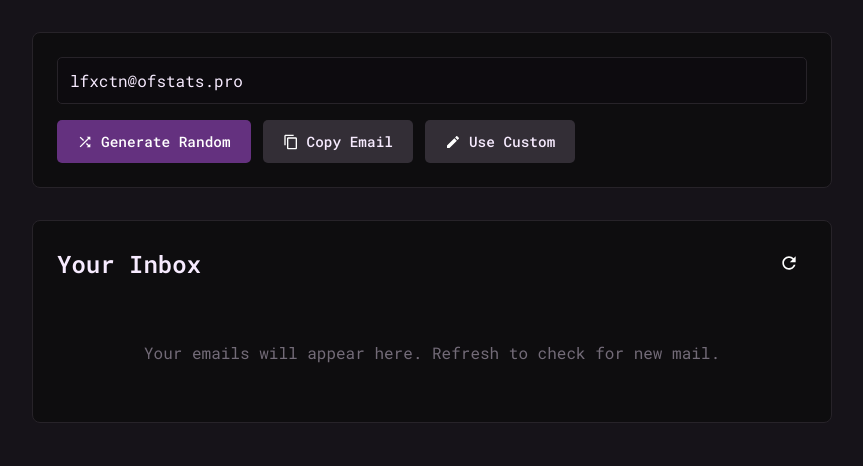
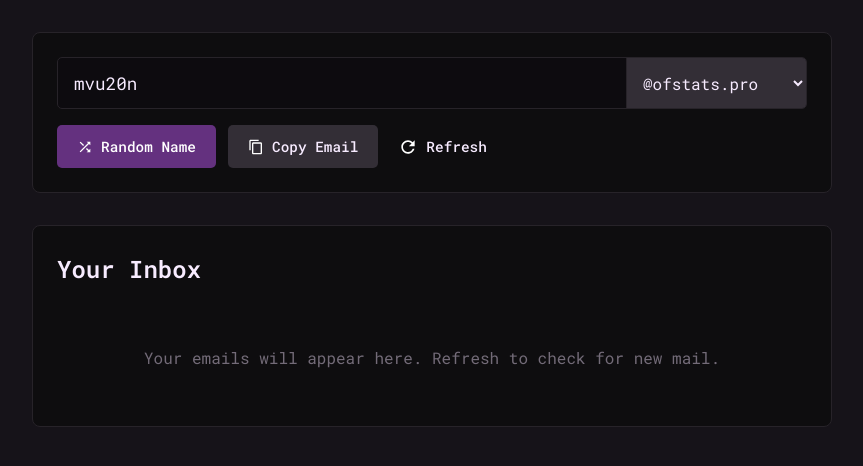
Before and after one commit to setsken/API-Email, a Flask app: page / in a window 1280 px wide. Shown: the part 124-590 px from the top of the page, without its empty margins (208-1071 px from the left). Run offline with Flask 3, Linux system fonts and the light colour scheme; data that the repository does not hold is empty.

Commit message:
redesign: split email input into name field + domain dropdown picker

```diff
--- a/src/frontend/static/scripts/main.js
+++ b/src/frontend/static/scripts/main.js
@@ -4,14 +4,12 @@ document.addEventListener("DOMContentLoaded", () => {
     let currentInbox = [];
 
     // make element references
-    const emailInput = document.getElementById('email-input');
+    const emailName = document.getElementById('email-name');
     const randomBtn = document.getElementById('random-btn');
-    const customBtn = document.getElementById('custom-btn');
     const refreshBtn = document.getElementById('refresh-btn');
     const copyBtn = document.getElementById('copy-btn');
     const inboxList = document.getElementById('inbox-list');
     const placeholder = document.getElementById('inbox-placeholder');
-    const sendBtn = document.getElementById('send-btn');
     const domainSelect = document.getElementById('domain-select');
 
     // load available domains
@@ -27,11 +25,8 @@ document.addEventListener("DOMContentLoaded", () => {
                 opt.textContent = '@' + d;
                 domainSelect.appendChild(opt);
             });
-            if (availableDomains.length <= 1) {
-                domainSelect.classList.add('single-domain');
-            } else {
-                domainSelect.classList.remove('single-domain');
-            }
+            // Auto-generate a random name on load
+            generateRandomName();
         } catch (e) {
             console.error('Failed to load domains', e);
         }
@@ -40,18 +35,20 @@ document.addEventListener("DOMContentLoaded", () => {
 
     // add event listeners
     copyBtn.addEventListener('click', copyToClipboard);
-    randomBtn.addEventListener('click', generateRandomEmail);
+    randomBtn.addEventListener('click', generateRandomName);
     refreshBtn.addEventListener('click', fetchInbox);
-    customBtn.addEventListener('click', handleCustomEmail);
-    if (sendBtn) {
-        sendBtn.addEventListener('click', sendButtonClicked);
-    }
+
+    // When user edits name or changes domain, update current email
+    emailName.addEventListener('input', onEmailChanged);
+    domainSelect.addEventListener('change', onEmailChanged);
 
     // function defnitions
 
     // copy email to clipboard
     function copyToClipboard() {
-        navigator.clipboard.writeText(emailInput.value).then(() => {
+        const fullEmail = getFullEmail();
+        if (!fullEmail) return;
+        navigator.clipboard.writeText(fullEmail).then(() => {
             const icon = copyBtn.querySelector('img');
             const text = copyBtn.querySelector('.button-text');
             const originalIcon = icon.src;
@@ -70,28 +67,32 @@ document.addEventListener("DOMContentLoaded", () => {
         });
     }
 
-    // generate random email with selected domain
-    async function generateRandomEmail() {
-        const selectedDomain = domainSelect.value;
-        if (selectedDomain) {
-            // Generate locally with the selected domain
-            const chars = 'abcdefghijklmnopqrstuvwxyz0123456789';
-            let name = '';
-            for (let i = 0; i < 6; i++) {
-                name += chars.charAt(Math.floor(Math.random() * chars.length));
-            }
-            updateEmail(name + '@' + selectedDomain);
-        } else {
-            // Fallback: let server pick
-            const newAddress = await getRandomAddress();
-            updateEmail(newAddress.address);
+    // get full email address from inputs
+    function getFullEmail() {
+        const name = emailName.value.trim();
+        const domain = domainSelect.value;
+        if (!name || !domain) return '';
+        return name + '@' + domain;
+    }
+
+    // called when name or domain changes
+    function onEmailChanged() {
+        const full = getFullEmail();
+        if (full && full !== currentEmail) {
+            currentEmail = full;
+            fetchInbox();
         }
     }
 
-    // update the current email
-    function updateEmail(email) {
-        currentEmail = email;
-        emailInput.value = email;
+    // generate random name (keeps selected domain)
+    function generateRandomName() {
+        const chars = 'abcdefghijklmnopqrstuvwxyz0123456789';
+        let name = '';
+        for (let i = 0; i < 6; i++) {
+            name += chars.charAt(Math.floor(Math.random() * chars.length));
+        }
+        emailName.value = name;
+        currentEmail = getFullEmail();
         fetchInbox();
     }
 
@@ -195,25 +196,6 @@ document.addEventListener("DOMContentLoaded", () => {
         } else {
             placeholder.style.display = 'block';
         }
-    }
-
-    // use a custom email address
-    async function handleCustomEmail() {
-        var customEmail = prompt("Enter your custom email name (without @domain):");
-        if (!customEmail) return;
-
-        // Remove @ and domain if user typed full address
-        if (customEmail.includes("@")) {
-            customEmail = customEmail.split("@")[0];
-        }
-
-        const selectedDomain = domainSelect.value || availableDomains[0];
-        if (!selectedDomain) {
-            alert("No domains available");
-            return;
-        }
-
-        updateEmail(customEmail + "@" + selectedDomain);
     }
 
     // shows a form to the user
--- a/src/frontend/static/styles/style.css
+++ b/src/frontend/static/styles/style.css
@@ -96,6 +96,57 @@ body {
     border: 1px solid var(--border-color);
 }
 
+/* email compose row: name input + domain dropdown */
+.email-compose {
+    display: flex;
+    align-items: center;
+    gap: 0;
+    background-color: var(--input-color);
+    border-radius: var(--content-radius);
+    border: 1px solid var(--border-color);
+    overflow: hidden;
+}
+
+.email-compose #email-name {
+    flex: 1;
+    background: none;
+    border: none;
+    color: var(--text-color);
+    font-size: 1.1rem;
+    font-family: var(--font-family);
+    padding: 0.85rem 1rem;
+    min-width: 0;
+}
+
+.email-compose #email-name:focus {
+    outline: none;
+}
+
+.email-compose #email-name::placeholder {
+    color: var(--text-dark-color);
+}
+
+.email-compose .domain-select {
+    background-color: var(--secondary-color);
+    color: var(--text-color);
+    border: none;
+    border-left: 1px solid var(--border-color);
+    padding: 0.85rem 0.75rem;
+    font-family: var(--font-family);
+    font-size: 1rem;
+    cursor: pointer;
+    min-width: 180px;
+    max-width: 220px;
+}
+
+.email-compose .domain-select:hover {
+    background-color: var(--secondary-hover-color);
+}
+
+.email-compose .domain-select:focus {
+    outline: none;
+}
+
 
 /* current email text */
 #email-input {
@@ -163,34 +214,6 @@ body {
 .btn-secondary:hover {
     background-color: var(--secondary-hover-color);
     transform: translateY(-2px);
-}
-
-/* domain selector dropdown */
-.domain-select {
-    padding: 0.75rem 0.75rem;
-    border: none;
-    border-radius: var(--content-radius);
-    font-family: var(--font-family);
-    font-size: 0.85rem;
-    font-weight: 500;
-    cursor: pointer;
-    background-color: var(--secondary-color);
-    color: var(--text-color);
-    transition: background-color 0.2s ease;
-    max-width: 200px;
-}
-
-.domain-select:hover {
-    background-color: var(--secondary-hover-color);
-}
-
-.domain-select:focus {
-    outline: 1px solid var(--primary-color);
-}
-
-/* hide domain select when only one domain */
-.domain-select.single-domain {
-    display: none;
 }
 
 /* inbox display box */
@@ -365,4 +388,15 @@ body {
     .action-buttons {
         justify-content: center;
     }
+
+    .email-compose {
+        flex-direction: column;
+    }
+
+    .email-compose .domain-select {
+        border-left: none;
+        border-top: 1px solid var(--border-color);
+        min-width: 100%;
+        max-width: 100%;
+    }
 }
--- a/src/frontend/templates/index.html
+++ b/src/frontend/templates/index.html
@@ -24,23 +24,23 @@
             <p>A simple self hostable email inbox.</p>
         </header>
         <section class="email-panel">
-            <div class="email-display">
-                <input type="text" id="email-input" value="waiting to be assigned email" readonly>
+            <div class="email-compose">
+                <input type="text" id="email-name" placeholder="username" spellcheck="false">
+                <select id="domain-select" class="domain-select" title="Choose domain">
+                </select>
             </div>
             <div class="action-buttons">
                 <button id="random-btn" class="btn btn-primary">
                     <img src="{{ url_for('static', filename='resources/random-icon.svg') }}" alt="Random Icon">
-                    <span class="button-text">Generate Random</span>
+                    <span class="button-text">Random Name</span>
                 </button>
-                <select id="domain-select" class="domain-select" title="Choose domain">
-                </select>
                 <button id="copy-btn" class="btn btn-secondary">
                     <img src="{{ url_for('static', filename='resources/copy-icon.svg') }}" alt="Copy Icon">
                     <span class="button-text">Copy Email</span>
                 </button>
-                <button id="custom-btn" class="btn btn-secondary">
-                    <img src="{{ url_for('static', filename='resources/edit-icon.svg') }}" alt="Edit Icon">
-                    <span class="button-text">Use Custom</span>
+                <button id="refresh-btn" class="btn btn-secondary" title="Refresh Inbox">
+                    <img src="{{ url_for('static', filename='resources/refresh-icon.svg') }}" alt="Refresh Icon">
+                    <span class="button-text">Refresh</span>
                 </button>
             </div>
         </section>
@@ -48,9 +48,6 @@
         <main class="inbox-section">
             <div class="inbox-header">
                 <h2>Your Inbox</h2>
-                <button id="refresh-btn" title="Refresh Inbox">
-                    <img src="{{ url_for('static', filename='resources/refresh-icon.svg') }}" alt="Refresh Icon">
-                </button>
             </div>
             <ul id="inbox-list"></ul>
             <div id="inbox-placeholder">
```
